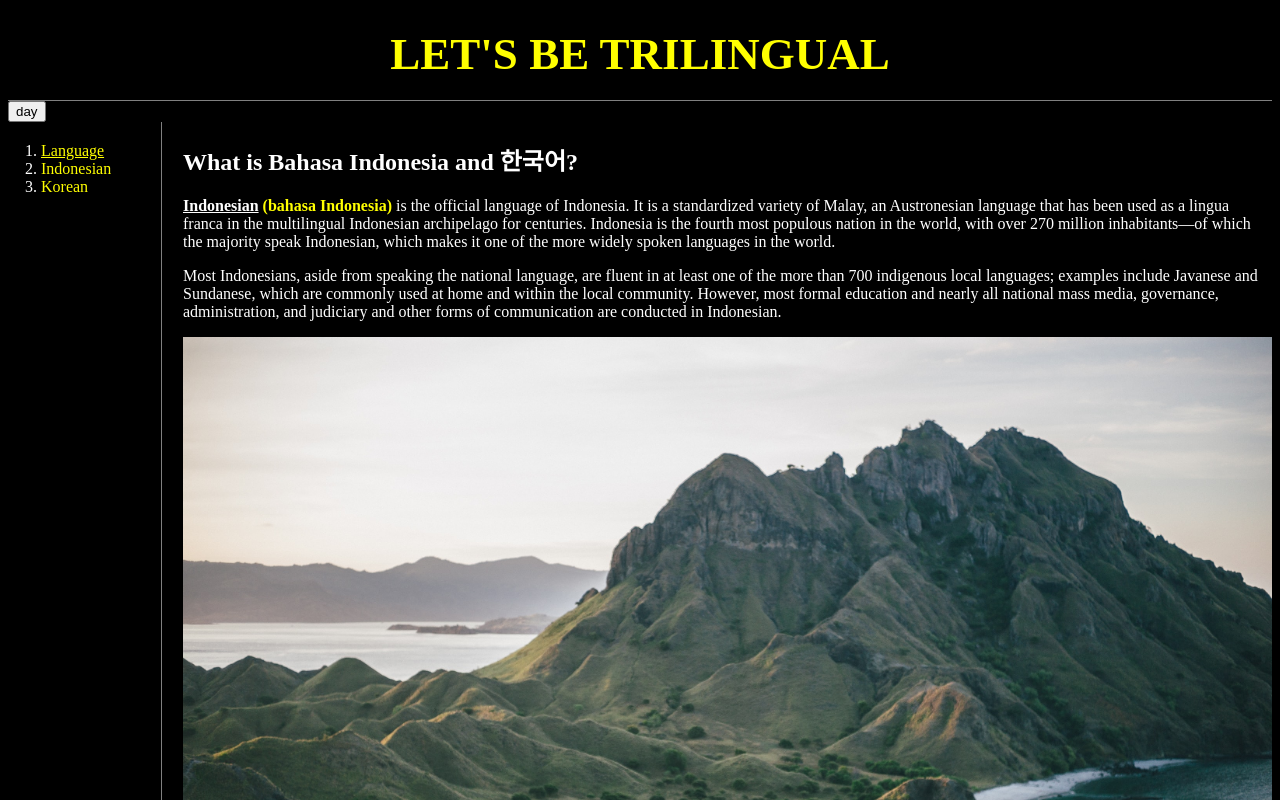
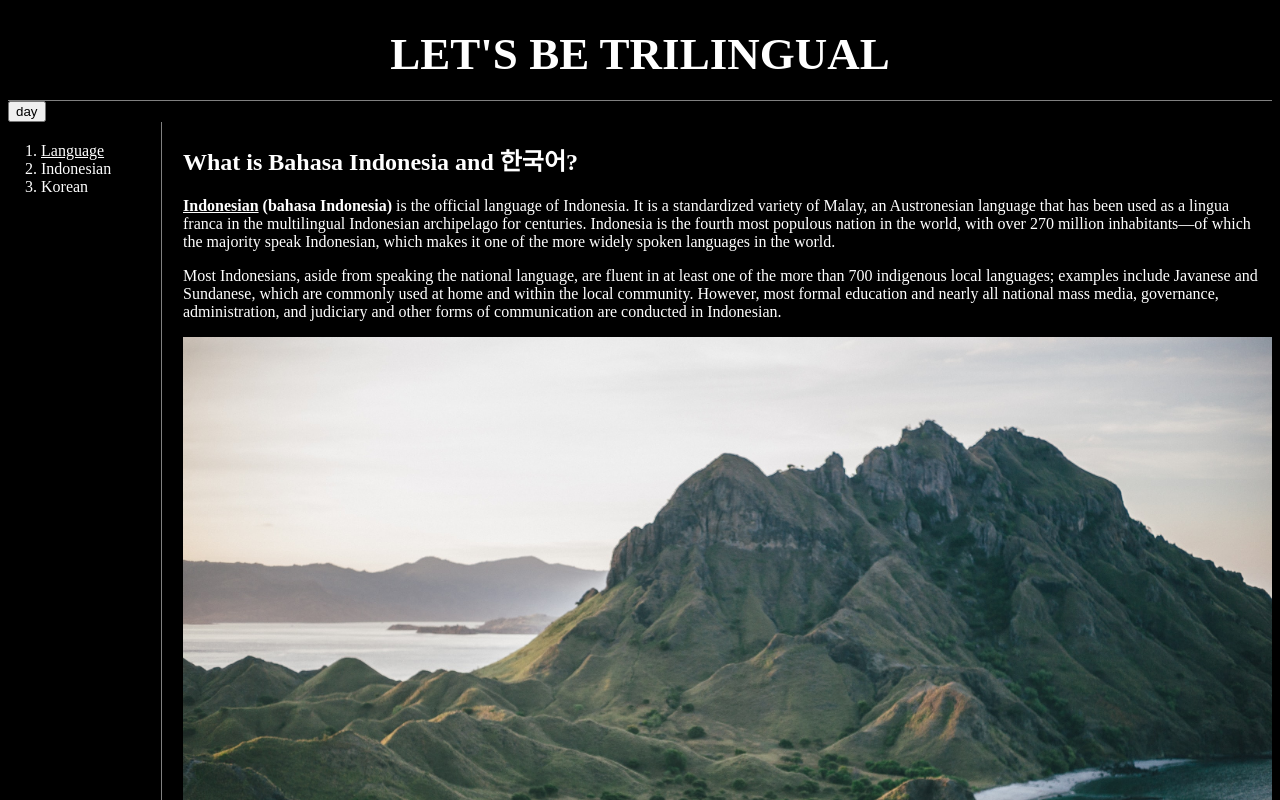
Before and after one commit to rladmsdkz/Web1, a plain HTML site: page 1.html in a window 1280 px wide. Both pictures are taken after a click on the button "night". Shown: the top 800 px of the page. Drawn offline with nearby package versions, Linux system fonts and the light colour scheme.

Commit message:
Add files via upload

```diff
--- a/1.html
+++ b/1.html
@@ -3,6 +3,7 @@
 <head>
   <title>TRILINGUAL</title>
   <meta charset="utf-8">
+  <script src="https://ajax.googleapis.com/ajax/libs/jquery/3.6.0/jquery.min.js"></script>
   <script src="colors.js"></script>
 
   <link rel="stylesheet" href="style.css">
--- a/colors.js
+++ b/colors.js
@@ -1,19 +1,22 @@
 var Links = {
-setColor: function(color){
-  var alist = document.querySelectorAll('a');
-  var i = 0;
-  while(i < alist.length){
-      alist[i].style.color = color;
-      i = i + 1;
+  setColor: function(color){
+  // var alist = document.querySelectorAll('a');
+  // var i = 0;
+  // while(i < alist.length){
+  //     alist[i].style.color = color;
+  //     i = i + 1;
+  // }
+  $('a').css('color', color);
   }
-}
 }
 var Body = {
   setColor: function (color){
-    document.querySelector('body').style.color = color;
+    // document.querySelector('body').style.color = color;
+    $('body').css('color', color);
   },
   setBackgroundColor: function(color) {
-    document.querySelector('body').style.backgroundColor = color;
+    // document.querySelector('body').style.backgroundColor = color;
+    $('body').css('backgroundColor', color);
   }
 }
 function nightDayHandler(self){
@@ -22,7 +25,7 @@ function nightDayHandler(self){
     Body.setBackgroundColor('black');
     Body.setColor ('white');
     self.value = 'day';
-    Links.setColor('yellow');
+    Links.setColor('white');
     } else {
       Body.setBackgroundColor('white');
       Body.setColor('black');
```
Also changed, not shown: 2.html (+1 -0 lines), 3.html (+1 -0 lines), index.html (+1 -0 lines).
